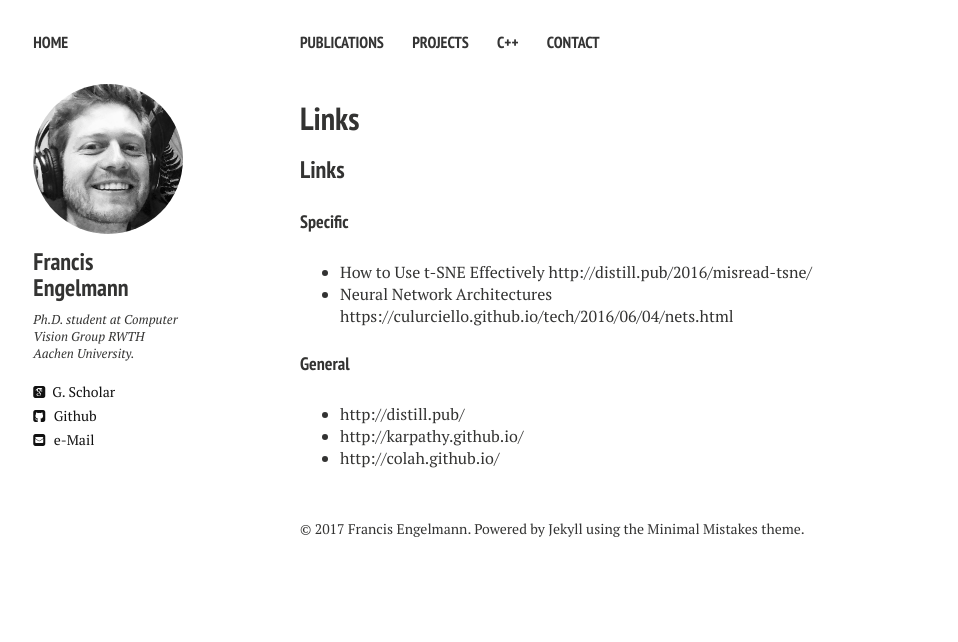
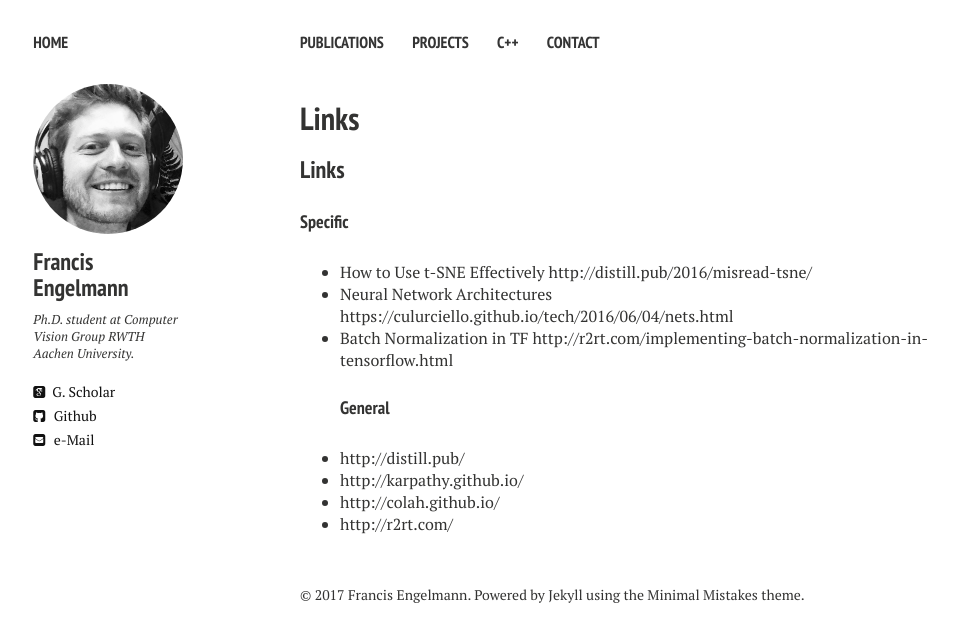
Before and after one commit to francisengelmann/francisengelmann.github.io, a Jekyll site: the page built from links.md, in a window 1280 px wide. Shown: the top 642 px of the page, without its empty margins (20-978 px from the left). Built offline with Jekyll 4.4.1, drawn with Linux system fonts in a browser that asks for light colours; nearby versions of some CDN libraries; our own code applies the rules of GitHub Pages for plain Markdown files.

Commit message:
Update links.md

```diff
--- a/links.md
+++ b/links.md
@@ -3,8 +3,9 @@
 #### Specific
 * How to Use t-SNE Effectively http://distill.pub/2016/misread-tsne/
 * Neural Network Architectures https://culurciello.github.io/tech/2016/06/04/nets.html
-
+* Batch Normalization in TF http://r2rt.com/implementing-batch-normalization-in-tensorflow.html
 #### General
 * http://distill.pub/
 * http://karpathy.github.io/
 * http://colah.github.io/
+* http://r2rt.com/
```
